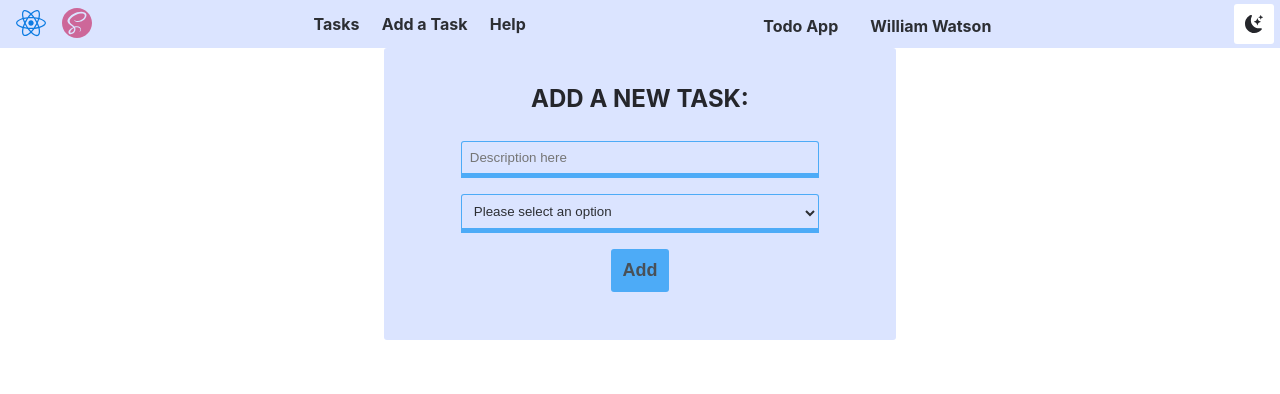
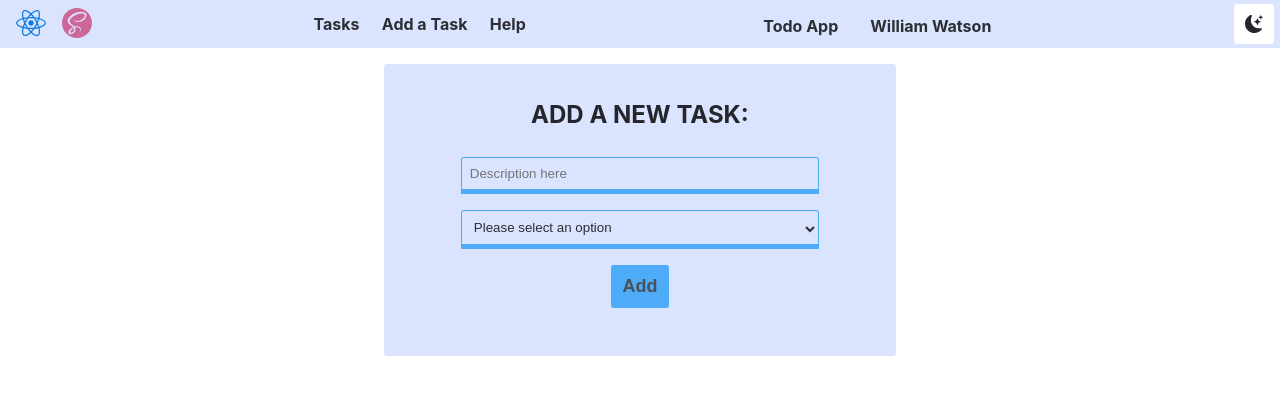
Before and after one commit to threnody5/INFO-5143-lab, a React (Create React App) app: page /add-task in a window 1280 px wide. Shown: the top 394 px of the page. Built offline with nearby package versions, Linux system fonts and the light colour scheme.

Commit message:
update top margin to correct spacing

```diff
--- a/src/components/Form/styles.module.scss
+++ b/src/components/Form/styles.module.scss
@@ -4,7 +4,7 @@
     width: 40%;
     display: flex;
     align-items: center;
-    margin-bottom: 1rem;
+    margin: 1rem auto 1rem auto;
 
     @include breakpoint-small {
         width: 90vw;
```
